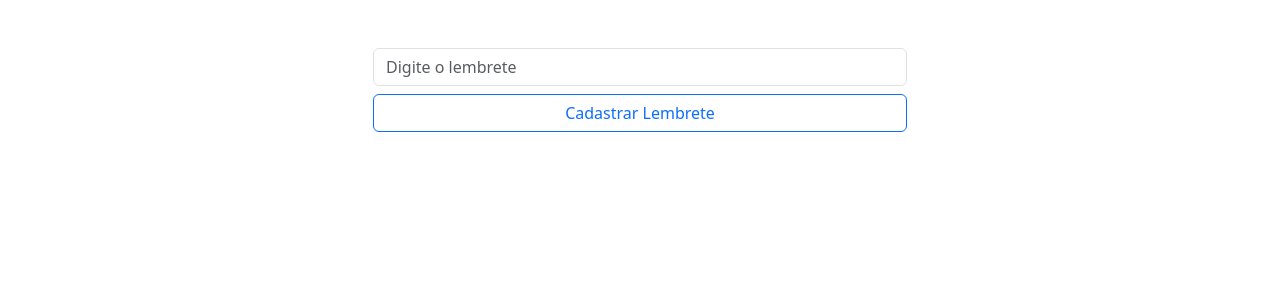
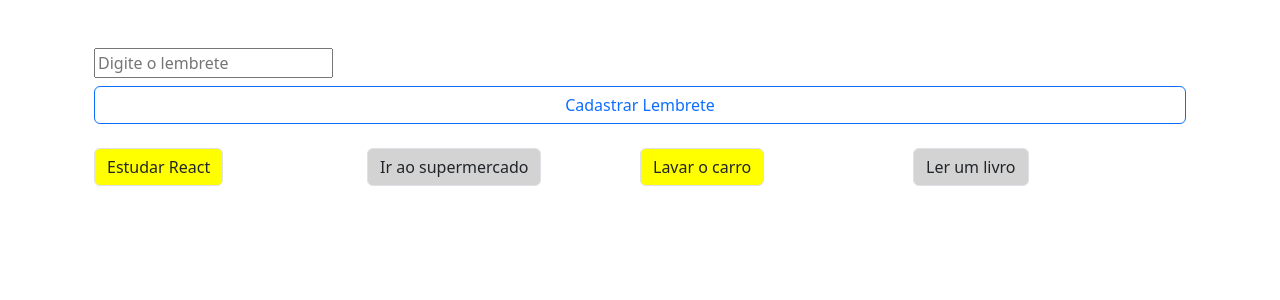
Before and after one commit to Marcuss42/p1-programa-o-mobile-fatec, a React (Vite) app in the folder gerenciador-lembretes/: page / in a window 1280 px wide. Shown: the top 300 px of the page. Built offline with nearby package versions, Linux system fonts and the light colour scheme.

Commit message:
feat(p1): exibe lista ficticia

```diff
--- a/gerenciador-lembretes/src/App.jsx
+++ b/gerenciador-lembretes/src/App.jsx
@@ -1,11 +1,29 @@
 import React from "react";
 import LembreteEntrada from "./LembreteEntrada";
+import LembreteLista from "./LembreteLista";
 
 class App extends React.Component {
   constructor(props) {
     super(props);
     this.state = {
-      vetorLembretes: []
+      vetorLembretes: [
+        {
+          descricao: "Estudar React",
+          favorito: true
+        },
+        {
+          descricao: "Ir ao supermercado",
+          favorito: false
+        },
+        {
+          descricao: "Lavar o carro",
+          favorito: true
+        },
+        {
+          descricao: "Ler um livro",
+          favorito: false
+        }
+      ]
     };
   }
 
@@ -21,6 +39,18 @@ class App extends React.Component {
     this.setState({ vetorLembretes: this.state.vetorLembretes });
   }
 
+  alternarFavorito = (index) => {
+    const vetor = this.state.vetorLembretes;
+    vetor[index].favorito = !vetor[index].favorito;
+    this.setState({ vetorLembretes: vetor });
+  };
+
+  excluirLembrete = (index) => {
+    const vetor = this.state.vetorLembretes;
+    vetor.splice(index, 1);
+    this.setState({ vetorLembretes: vetor });
+  };
+
   render() {
     const textoBotao = "Cadastrar Lembrete";
 
@@ -32,6 +62,11 @@ class App extends React.Component {
               textoBotao={textoBotao}
               funcAdicionar={this.adicionarLembrete}
             />
+
+            <LembreteLista
+              vetorLembretes={this.state.vetorLembretes}
+              alternarFavorito={this.alternarFavorito}
+              excluirLembrete={this.excluirLembrete}/>
           </div>
         </div>
       </div>
--- a/gerenciador-lembretes/src/LembreteEntrada.jsx
+++ b/gerenciador-lembretes/src/LembreteEntrada.jsx
@@ -6,9 +6,10 @@ class LembreteEntrada extends React.Component {
     descricao: ""
   };
 
-  handleClick = () => {
+  onClick = () => {
     const { descricao } = this.state;
     if (!descricao.trim()) return;
+
     this.props.funcAdicionar(descricao);
     this.setState({ descricao: "" });
   };
@@ -17,17 +18,17 @@ class LembreteEntrada extends React.Component {
     return (
       <div className="container mt-5">
         <div className="row justify-content-center">
-          <div className="col-6">
+          <div className="col-12">
             <input
+              className="mb-2 justify-content-center"
               type="text"
               value={this.state.descricao}
-              onChange={(e) => this.setState({ descricao: e.target.value })}
+              onChange={(e) => this.setState({ descricao: e.target.value})}
               placeholder="Digite o lembrete"
-              className="form-control mb-2"
             />
             <button
               className="btn btn-outline-primary w-100"
-              onClick={this.handleClick}
+              onClick={this.onClick}
             >
               {this.props.textoBotao}
             </button>
--- /dev/null
+++ b/gerenciador-lembretes/src/LembreteLista.jsx
@@ -0,0 +1,38 @@
+const LembreteLista = (props) => {
+
+  return (
+    <div className="container">
+      <br />
+      <div className="row col-12">
+        {
+          props.vetorLembretes.length === 0 ? (
+            <p className="text-center">Nenhum lembrete cadastrado.</p>
+          )
+            :
+          (
+            props.vetorLembretes.map((lembrete, index) => (
+              <div className="col-3">
+
+                  <div
+                    className="btn border w-10"
+                    style={{ backgroundColor: lembrete.favorito ? "yellow" : "lightgray" }}
+                    onClick={() => props.alternarFavorito(index)}
+                    onDoubleClick={() => props.excluirLembrete(index)}
+                  >
+                    {lembrete.descricao}
+                  </div>
+
+
+                <br />
+                <br />
+
+              </div>
+            ))
+          )
+        }
+      </div>
+    </div>
+  );
+};
+
+export default LembreteLista;
```
